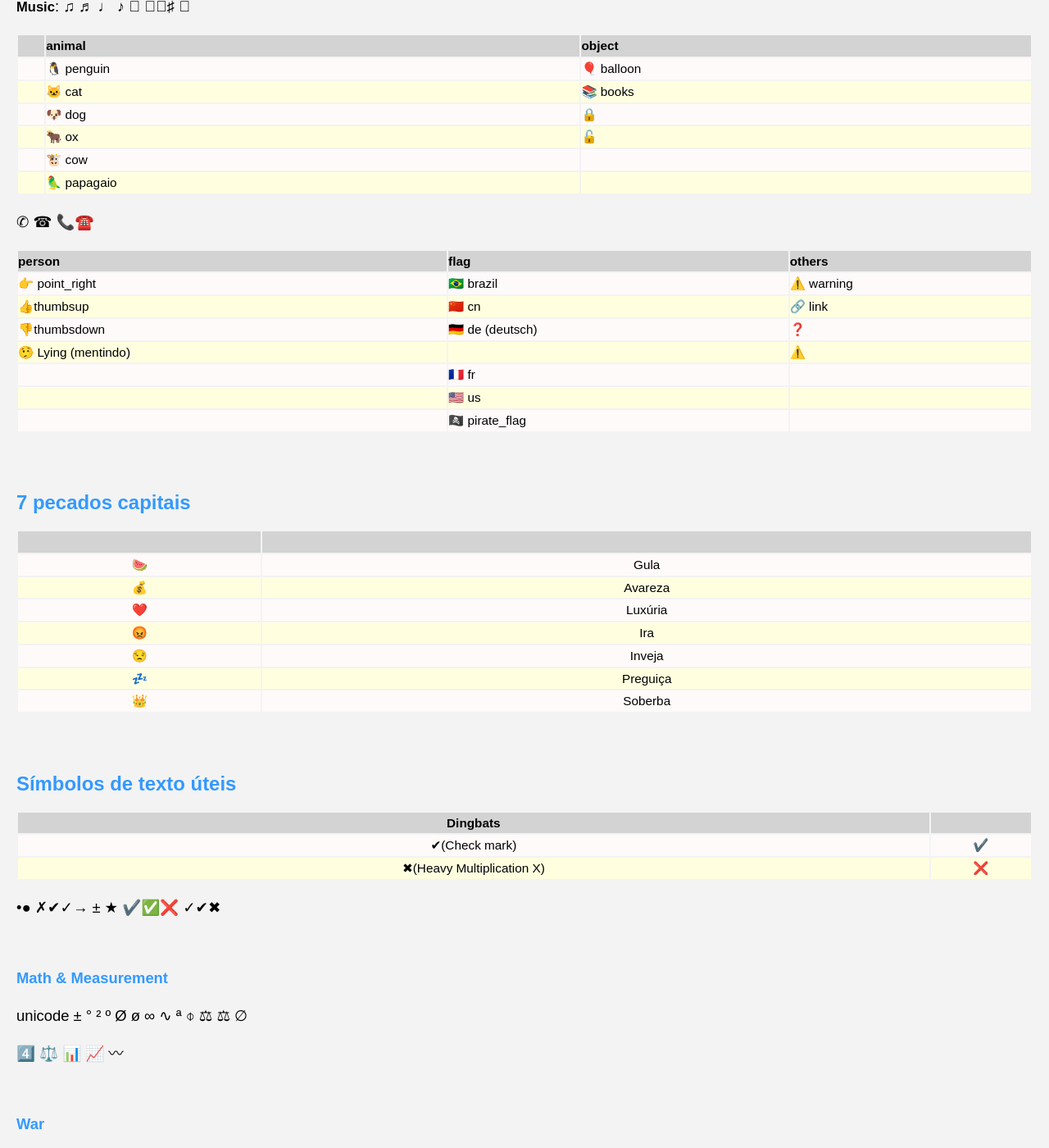
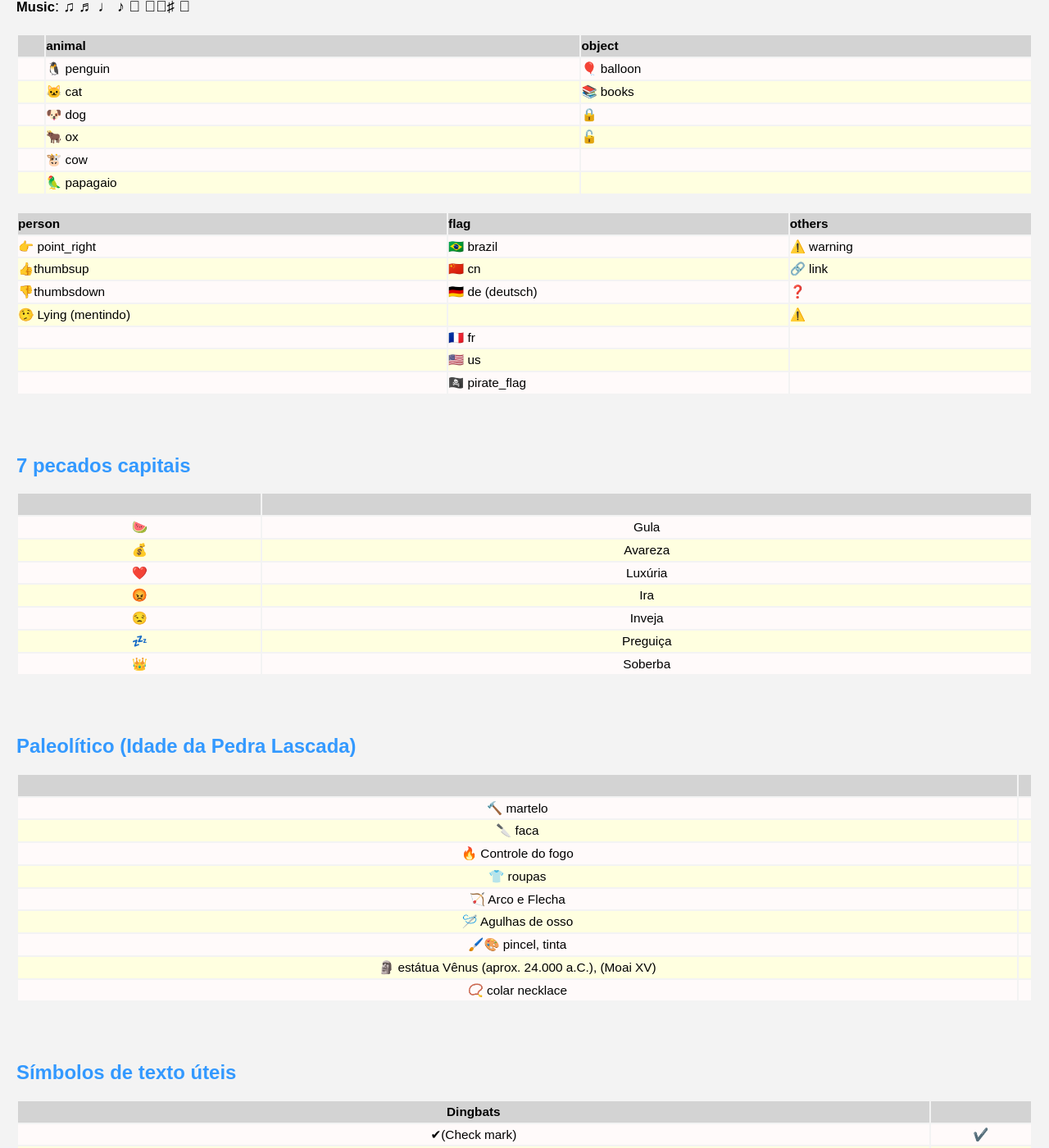
Before and after one commit to Joesynth/joesynth.github.io, a Jekyll site: the page built from _posts/2021-01-28-unicode.md, in a window 1280 px wide and 1400 px high, scrolled down 606 px. Shown: the whole window at 82% size. Built offline with Jekyll 4.4.1, drawn with Linux system fonts in a browser that asks for light colours; some of the changed text lies outside the part shown.

Commit message:
Update 2021-01-28-unicode.md

```diff
--- a/_posts/2021-01-28-unicode.md
+++ b/_posts/2021-01-28-unicode.md
@@ -6,9 +6,9 @@
 
 |menu||
 |:---:|:---:|
-|⌂ home|🎵|
-|ᴥ sobre|🎹️|
-|✆ contato|🎸|
+|⌂ home 🏠️|🎵|
+|ᴥ sobre 👤 |🎹️|
+|✆ ☎ contato 📞☎️|🎸|
 |$ produtos|🎷|
 |$ serviços|🥁️|
 |⌷ portfólio|🔔️|
@@ -26,8 +26,7 @@
 ||🐮 cow||
 ||🦜 papagaio||
 
-✆ ☎
-📞☎️
+
 
 |person|flag|others|
 |:---|:---|:---|
@@ -53,6 +52,19 @@
 
 
 
+## Paleolítico (Idade da Pedra Lascada)
+
+|||
+|:---:|:---:|
+|🔨 martelo||
+|🔪 faca||
+|🔥️ Controle do fogo||
+|👕 roupas||
+|🏹 Arco e Flecha||
+|🪡 Agulhas de osso||
+|🖌️🎨️ pincel, tinta||
+|🗿 estátua Vênus (aprox. 24.000 a.C.), (Moai XV)||
+|📿️ colar necklace|
 
 
 ## Símbolos de texto úteis
```
